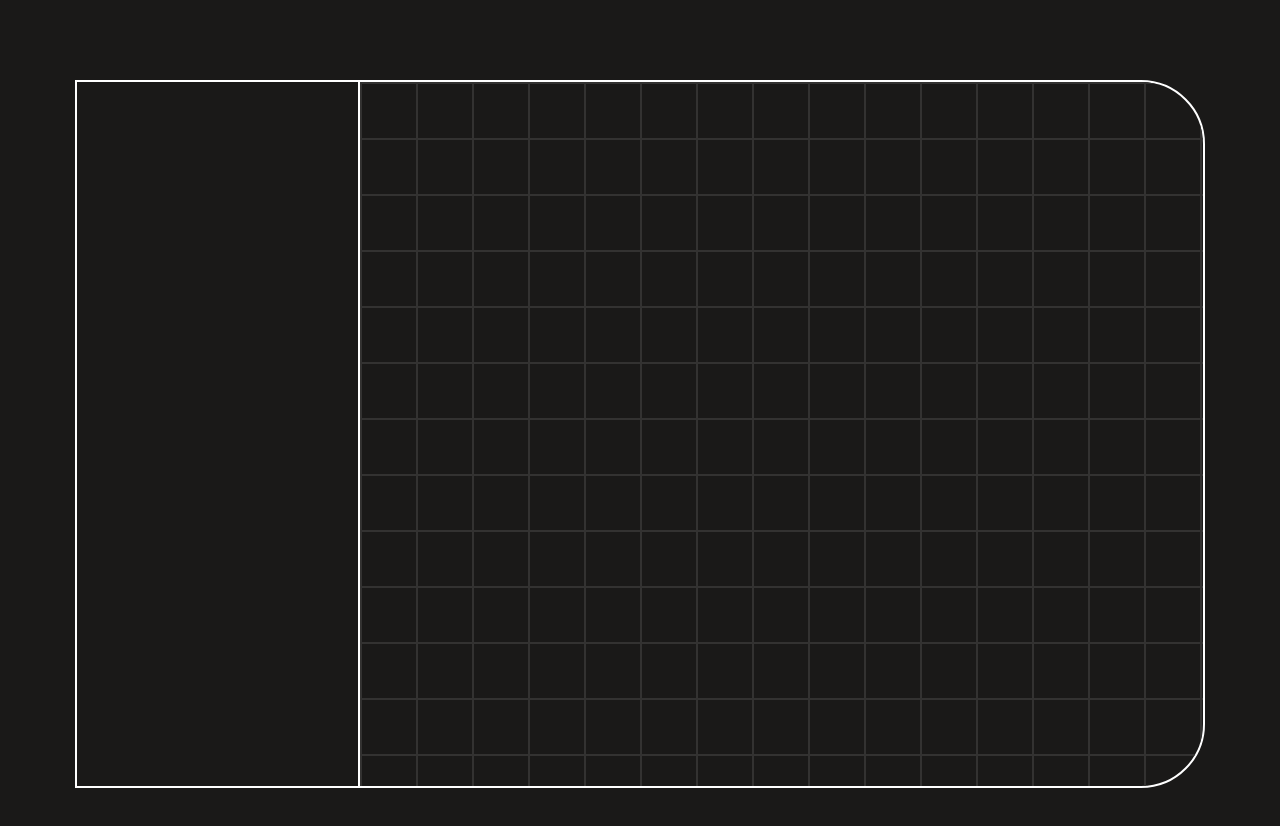
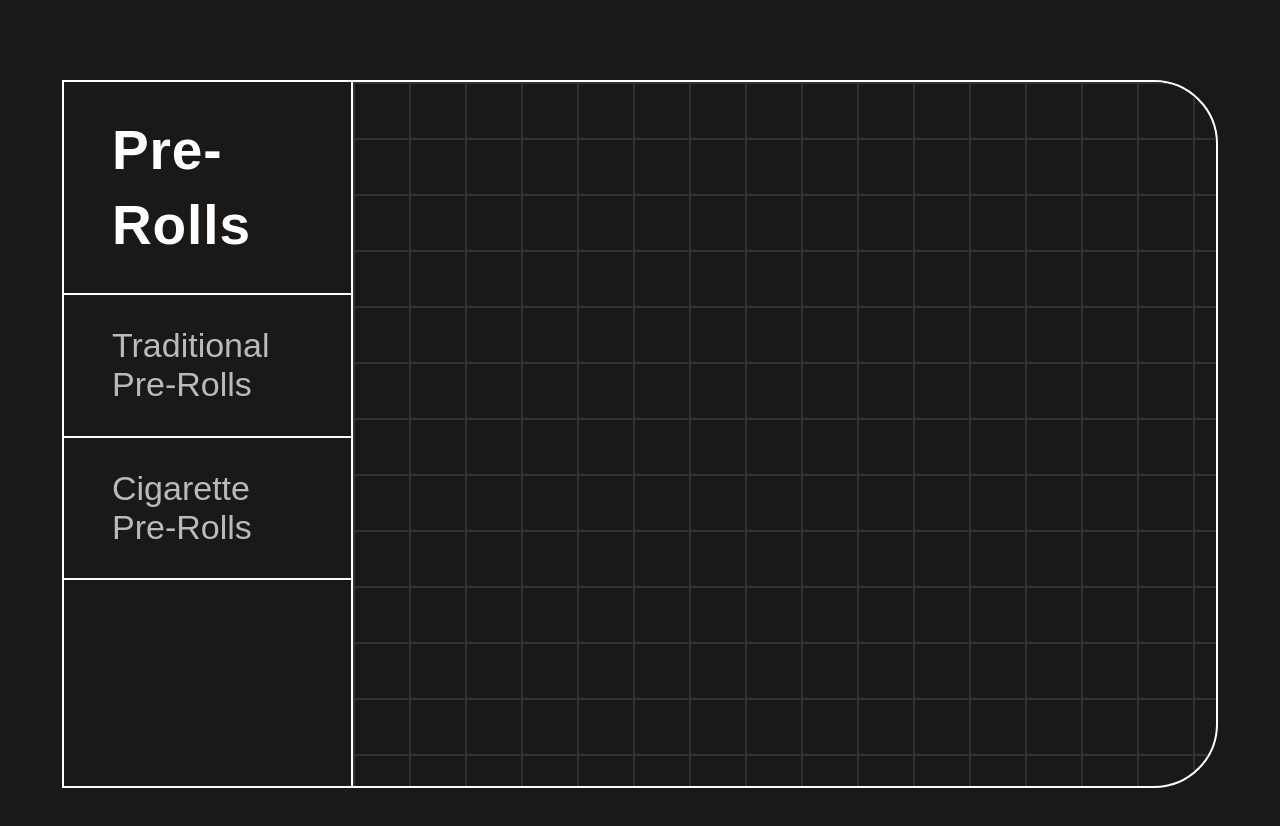
Before and after one commit to CombatWombat1212/anc-solutions, a React (Create React App) app: page / in a window 1280 px wide. Shown: the top 826 px of the page. Built offline with nearby package versions, Linux system fonts and the light colour scheme; a web font is replaced by a local one.

Commit message:
ProgressION

```diff
--- a/src/components/Viewer.js
+++ b/src/components/Viewer.js
@@ -1,15 +1,39 @@
-
-
-
+import PRODUCT_DATA from "../data/PRODUCT_DATA";
+const { ROLL_TYPES } = PRODUCT_DATA;
 
 function Viewer() {
   return (
     <div className="viewer">
-      <div className="viewer--controls"></div>
+      <div className="viewer--sidebar">
+        <Title />
+
+        <div className="viewer--sidebar-panel viewer--sidebar-button">
+          <h2 className="viewer--h2">Traditional Pre-Rolls</h2>
+        </div>
+        <div className="viewer--sidebar-panel viewer--sidebar-button">
+          <h2 className="viewer--h2">Cigarette Pre-Rolls</h2>
+        </div>
+      </div>
 
       <div className="viewer--content"></div>
     </div>
   );
 }
 
+function Title() {
+  return (
+    <div className="viewer--title viewer--sidebar-panel">
+      <h1 className="viewer--h1 viewer__underline">Pre-Rolls</h1>
+    </div>
+  );
+}
+
+// function Viewer() {
+//     return (
+//         <div>
+//             Enter
+//         </div>
+//     );
+// }
+
 export default Viewer;
--- /dev/null
+++ b/src/data/PRODUCT_DATA.js
@@ -0,0 +1,41 @@
+const PRODUCT_DATA = {
+
+
+  ROLL_TYPES: {
+
+    title: "Pre-Rolls",
+    types: [
+        {
+            id: "traditional",
+            index: 1,
+            short: "Traditional",
+            long: "Traditional Pre-Roll",
+            image: "",
+        },
+        {
+            id: "cigarette",
+            index: 2,
+            short: "Cigarette",
+            long: "Cigarette Pre-Roll",
+            image: "",
+        },
+        {
+            id: "blunt",
+            index: 3,
+            short: "Blunt",
+            long: "Blunt",
+            image: "",
+        },
+        {
+            id: "infused",
+            index: 4,
+            short: "Infused",
+            long: "Infused Pre-Roll",
+            image: "",
+        },
+        ],
+
+  },
+};
+
+export default PRODUCT_DATA;
--- a/src/styles/partials/global/_type.scss
+++ b/src/styles/partials/global/_type.scss
@@ -5,7 +5,8 @@ $font-body: acumin-variable, sans-serif;
   &--h1 {
     font-family: $font-title;
     font-size: 3.4375rem;
-    font-weight: 500;
+    font-weight: 600;
+    line-height: 4.65rem;
     letter-spacing: 0.016em;
     color: $col-light;
   }
@@ -13,11 +14,12 @@ $font-body: acumin-variable, sans-serif;
   &--h2 {
     font-family: $font-body;
     font-size: 2.125rem;
+    font-weight: 400;
     color: $col-dim;
-    font-stretch: condensed;
-}
+    font-stretch: extra-condensed;
+  }
 
-&--h3 {
+  &--h3 {
     font-family: $font-body;
     font-size: 1.6875rem;
     color: $col-light;
--- a/src/styles/partials/pages/_viewer.scss
+++ b/src/styles/partials/pages/_viewer.scss
@@ -1,21 +1,46 @@
 $viewer-border: $b-width solid $col-light;
 $grid-size: 3.5rem;
+
+@mixin viewer-border($side: all) {
+  @if $side == all {
+    border: $b-width solid $col-light;
+  } @else if $side == top {
+    border-top: $b-width solid $col-light;
+  } @else if $side == bottom {
+    border-bottom: $b-width solid $col-light;
+  } @else if $side == left {
+    border-left: $b-width solid $col-light;
+  } @else if $side == right {
+    border-right: $b-width solid $col-light;
+  } @else {
+    @error "Invalid value for $side. Expected 'top', 'bottom', 'left', 'right', or 'all'.";
+  }
+}
 
 .viewer {
   @include mx-auto;
   @include flex-row;
-  border: $viewer-border;
+  @include viewer-border;
   border-radius: 0rem 4rem 4rem 0rem;
   overflow: hidden;
 
-  width: 88%; //TODO: this is temporary
+  width: 90%; //TODO: this is temporary
   height: 44rem; //TODO: this is temporary
 
-  &--controls {
-    border: $viewer-border;
-    border-width: 0rem $b-width 0rem 0rem;
+  --viewer-inner-pad: 3rem;
 
+  &--sidebar {
+    @include viewer-border(right);
     @include col-width(4);
+  }
+
+  &--sidebar-panel {
+    padding: calc(var(--viewer-inner-pad) * 0.65) var(--viewer-inner-pad);
+    @include viewer-border(bottom);
+  }
+
+  &--title {
+    padding: calc(var(--viewer-inner-pad) * 0.65) var(--viewer-inner-pad);
   }
 
   &--content {
@@ -35,3 +60,17 @@ $grid-size: 3.5rem;
     background-position: $grid-size #{-$grid-size}; /* Shift background to the left and up */
   }
 }
+
+
+
+
+
+
+
+.viewer {
+    --underline-width: 0.0625rem;
+
+  &__underline {
+    // TODO: Underline
+}
+}
--- a/src/styles/style.css
+++ b/src/styles/style.css
@@ -33,7 +33,8 @@ input, button, textarea, select {
 .viewer--h1 {
   font-family: urbane, sans-serif;
   font-size: 3.4375rem;
-  font-weight: 500;
+  font-weight: 600;
+  line-height: 4.65rem;
   letter-spacing: 0.016em;
   color: #ffffff;
 }
@@ -41,8 +42,9 @@ input, button, textarea, select {
 .viewer--h2 {
   font-family: acumin-variable, sans-serif;
   font-size: 2.125rem;
+  font-weight: 400;
   color: #BABABA;
-  font-stretch: condensed;
+  font-stretch: extra-condensed;
 }
 
 .viewer--h3 {
@@ -105,15 +107,24 @@ input, button, textarea, select {
   border: 0.125rem solid #ffffff;
   border-radius: 0rem 4rem 4rem 0rem;
   overflow: hidden;
-  width: 88%;
+  width: 90%;
   height: 44rem;
+  --viewer-inner-pad: 3rem;
 }
 
-.viewer--controls {
-  border: 0.125rem solid #ffffff;
-  border-width: 0rem 0.125rem 0rem 0rem;
+.viewer--sidebar {
+  border-right: 0.125rem solid #ffffff;
   width: 33.33333%;
   --column-width: 4;
+}
+
+.viewer--sidebar-panel {
+  padding: calc(var(--viewer-inner-pad) * 0.65) var(--viewer-inner-pad);
+  border-bottom: 0.125rem solid #ffffff;
+}
+
+.viewer--title {
+  padding: calc(var(--viewer-inner-pad) * 0.65) var(--viewer-inner-pad);
 }
 
 .viewer--content {
@@ -132,4 +143,8 @@ input, button, textarea, select {
     /* Shift background to the left and up */
   }
 }
+
+.viewer {
+  --underline-width: 0.0625rem;
+}
 /*# sourceMappingURL=style.css.map */
```
Also changed, not shown: 1 other file (tests, documents, lock files or other folders).
